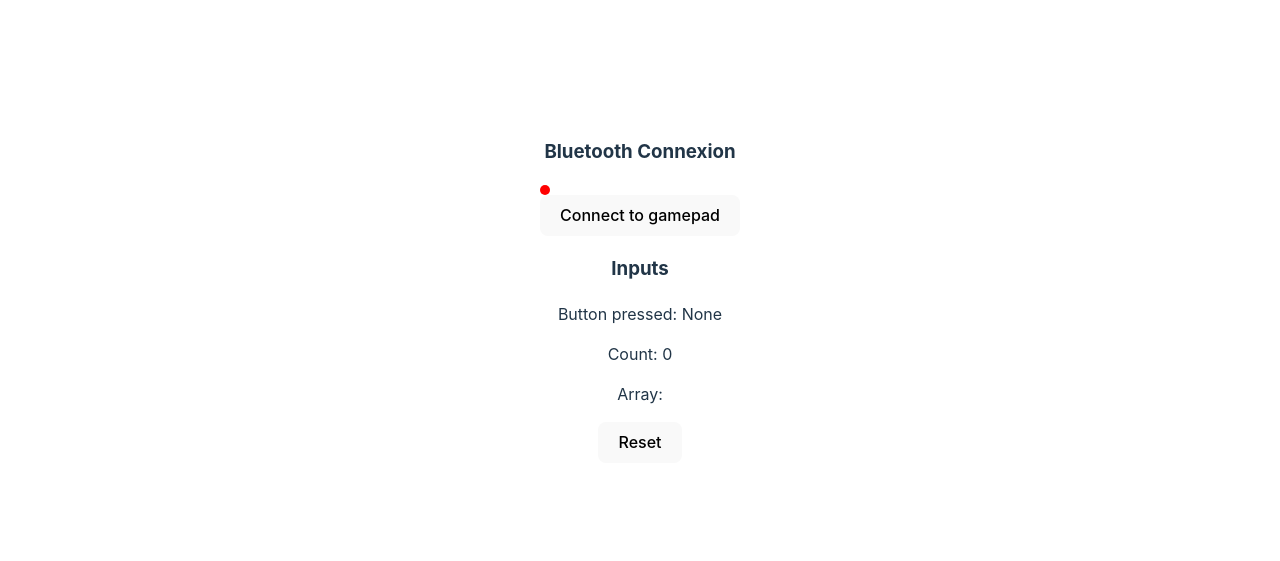
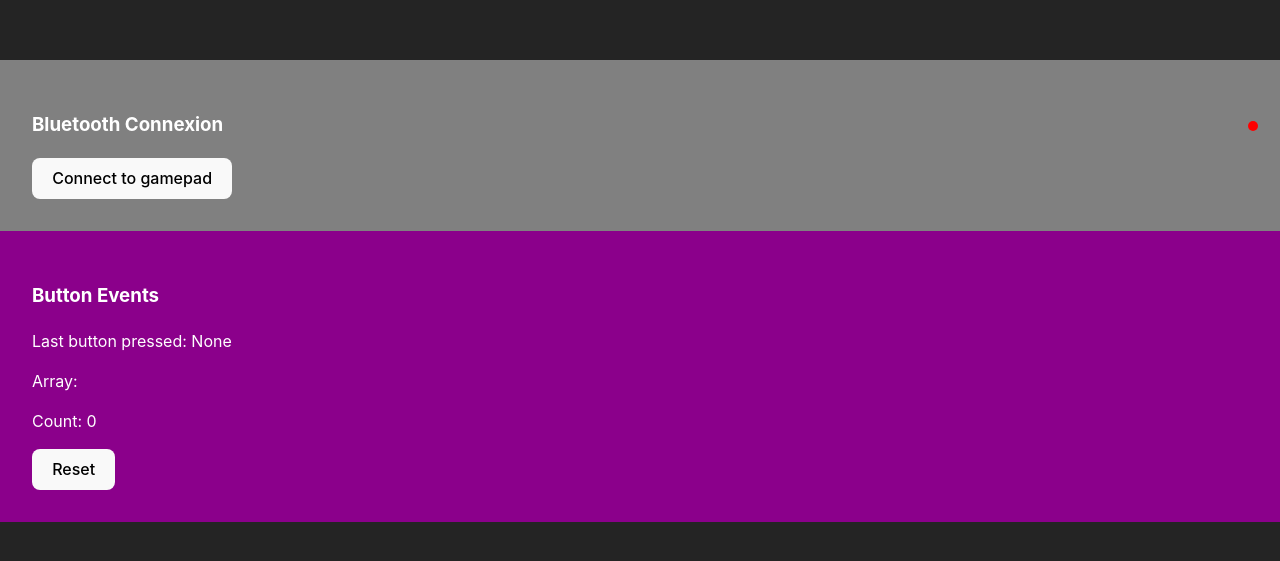
Before and after one commit to MaximeJezequel/pwa-offline-psync, a React (Vite) app: page / in a window 1280 px wide. Shown: the part 109-670 px from the top of the page. Built offline with nearby package versions, Linux system fonts and the light colour scheme.

Commit message:
Add logic and basic css

```diff
--- a/src/App.css
+++ /dev/null
@@ -1,56 +0,0 @@
-#root {
-  max-width: 1280px;
-  margin: 0 auto;
-  padding: 2rem;
-  text-align: center;
-}
-
-.logo {
-  height: 6em;
-  padding: 1.5em;
-  will-change: filter;
-  transition: filter 300ms;
-}
-.logo:hover {
-  filter: drop-shadow(0 0 2em #646cffaa);
-}
-.logo.react:hover {
-  filter: drop-shadow(0 0 2em #61dafbaa);
-}
-
-.connexion {
-  height: 10px;
-  width: 10px;
-  border-radius: 50%;
-}
-
-.online {
-  background-color: green;
-}
-
-.offline {
-  background-color: red;
-}
-
-@keyframes logo-spin {
-  from {
-    transform: rotate(0deg);
-  }
-  to {
-    transform: rotate(360deg);
-  }
-}
-
-@media (prefers-reduced-motion: no-preference) {
-  a:nth-of-type(2) .logo {
-    animation: logo-spin infinite 20s linear;
-  }
-}
-
-.card {
-  padding: 2em;
-}
-
-.read-the-docs {
-  color: #888;
-}
--- a/src/App.jsx
+++ b/src/App.jsx
@@ -1,11 +1,11 @@
-import "./App.css"
+import "./App.scss"
 import GamepadComponent from "./components/GamepadComponent"
 
 function App() {
   return (
-    <>
+    <div className="App">
       <GamepadComponent />
-    </>
+    </div>
   )
 }
 
--- /dev/null
+++ b/src/App.scss
@@ -0,0 +1,78 @@
+#root {
+  margin: 0;
+}
+
+.App {
+  height: 100vh;
+  width: 100vw;
+}
+
+.gamepad-container {
+  padding: 2rem;
+  width: calc(100vw - 4rem);
+  height: calc(100vh - 4rem);
+  display: flex;
+  flex-direction: column;
+  justify-content: center;
+  align-items: center;
+  color: white;
+}
+
+.connexion-status {
+  background-color: grey;
+  padding: 2rem;
+  width: 100%;
+
+  h3 {
+    position: relative;
+
+    span {
+      position: absolute;
+      top: 10px;
+      right: -10px;
+    }
+  }
+}
+
+.button-events {
+  background-color: darkmagenta;
+  padding: 2rem;
+  width: 100%;
+}
+
+.connexion {
+  height: 10px;
+  width: 10px;
+  border-radius: 50%;
+}
+
+.online {
+  background-color: green;
+}
+
+.offline {
+  background-color: red;
+}
+
+@keyframes logo-spin {
+  from {
+    transform: rotate(0deg);
+  }
+  to {
+    transform: rotate(360deg);
+  }
+}
+
+@media (prefers-reduced-motion: no-preference) {
+  a:nth-of-type(2) .logo {
+    animation: logo-spin infinite 20s linear;
+  }
+}
+
+.card {
+  padding: 2em;
+}
+
+.read-the-docs {
+  color: #888;
+}
--- a/src/components/GamepadComponent.jsx
+++ b/src/components/GamepadComponent.jsx
@@ -3,11 +3,9 @@ import { useCallback, useEffect, useState } from "react"
 const GamepadComponent = () => {
   const [gamepad, setGamepad] = useState(null)
   const [buttonPressed, setButtonPressed] = useState(null)
-  const [count, setCount] = useState(0)
   const [array, setArray] = useState([])
 
   const handleResetClick = () => {
-    setCount(0)
     setArray([])
   }
 
@@ -79,29 +77,38 @@ const GamepadComponent = () => {
   ///      BUTTON EVENTS       ///
   ////////////////////////////////
 
-  const handleGamepadButtonPress = useCallback(
-    (event, setButtonPressed) => {
-      console.log("Gamepad button pressed")
+  const updateArray = (newElement) => {
+    setArray((prevArray) => {
+      const newArray = [...prevArray, newElement]
+      return newArray.length < 7 ? newArray : prevArray
+    })
+  }
+
+  const handleGamepadButtonPress = useCallback((event, setButtonPressed) => {
+    // console.log("Gamepad button pressed")
     const buttonIndex = event.gamepad.buttons.findIndex(
       (button) => button.pressed
     )
     console.log("Button pressed:", buttonIndex)
     setButtonPressed(buttonIndex)
-      if (buttonIndex === 0 || buttonIndex === 3) {
-        setArray((array) => [...array, buttonIndex])
+
+    switch (buttonIndex) {
+      case -1:
+        break
+      case 0:
+        updateArray(0)
+        break
+      case 3:
+        updateArray(1)
+        break
+      case 2:
+        setArray((array) => [...array].slice(0, array.length - 1))
+        break
+      case 9:
+        setArray([])
+        break
     }
-    },
-    [array]
-  )
-
-  useEffect(() => {
-    if (buttonPressed == 9) {
-      setCount(0)
-      setArray([])
-    } else if (buttonPressed !== null) {
-      setCount(count + buttonPressed)
-    }
-  }, [buttonPressed])
+  }, [])
 
   // Function monitoring button press events
   const updateGamepad = () => {
@@ -131,27 +138,40 @@ const GamepadComponent = () => {
 
   return (
     <div className="gamepad-container">
-      <h3>Bluetooth Connexion</h3>
+      <div className="connexion-status">
+        <h3>
+          Bluetooth Connexion{" "}
+          <span>
+            {" "}
+            {gamepad ? (
+              <div className="connexion online"></div>
+            ) : (
+              <div className="connexion offline"></div>
+            )}
+          </span>
+        </h3>
         {gamepad ? (
           <>
-          <div className="connexion online"></div>
             <p>Gamepad connected: {gamepad.id}</p>
             <p>Gamepad index: {gamepad.index}</p>
           </>
         ) : (
           <>
-          <div className="connexion offline"></div>
             <button onClick={() => connectGamepad()}>Connect to gamepad</button>
           </>
         )}
-      <h3>Inputs</h3>
+      </div>
+
+      <div className="button-events">
+        <h3>Button Events</h3>
         <p>
-        Button pressed:{" "}
-        {buttonPressed !== null ? `Button ${buttonPressed} pressed` : "None"}
+          Last button pressed:{" "}
+          {buttonPressed !== null ? `${buttonPressed}` : "None"}
         </p>
-      <p>Count: {count}</p>
         <p>Array: {array.toString()}</p>
+        <p>Count: {array.length}</p>
         <button onClick={() => handleResetClick()}>Reset</button>
+      </div>
     </div>
   )
 }
--- a/src/index.css
+++ b/src/index.css
@@ -14,26 +14,13 @@
   -webkit-text-size-adjust: 100%;
 }
 
-a {
-  font-weight: 500;
-  color: #646cff;
-  text-decoration: inherit;
-}
-a:hover {
-  color: #535bf2;
-}
-
 body {
   margin: 0;
   display: flex;
   place-items: center;
+  background-color: #242424;
   min-width: 320px;
   min-height: 100vh;
-}
-
-h1 {
-  font-size: 3.2em;
-  line-height: 1.1;
 }
 
 button {
@@ -60,9 +47,7 @@ button:focus-visible {
     color: #213547;
     background-color: #ffffff;
   }
-  a:hover {
-    color: #747bff;
-  }
+
   button {
     background-color: #f9f9f9;
   }
--- a/vite.config.js
+++ b/vite.config.js
@@ -41,6 +41,12 @@ export default defineConfig({
             sizes: "512x512",
             type: "image/png",
           },
+          {
+            src: "/maskable_icon.png",
+            sizes: "512x512",
+            type: "image/png",
+            purpose: "any maskable",
+          },
         ],
       },
     }),
```
Also changed, not shown: public/maskable_icon.png (added). Lines whose indentation alone changed are shown as unchanged.
